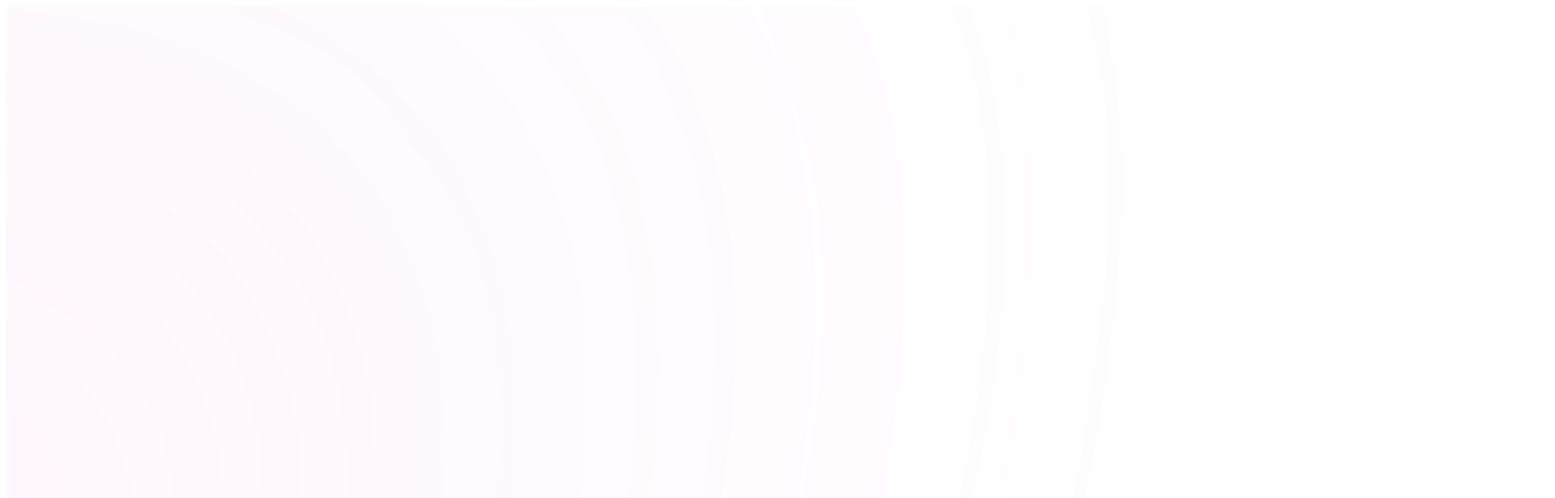
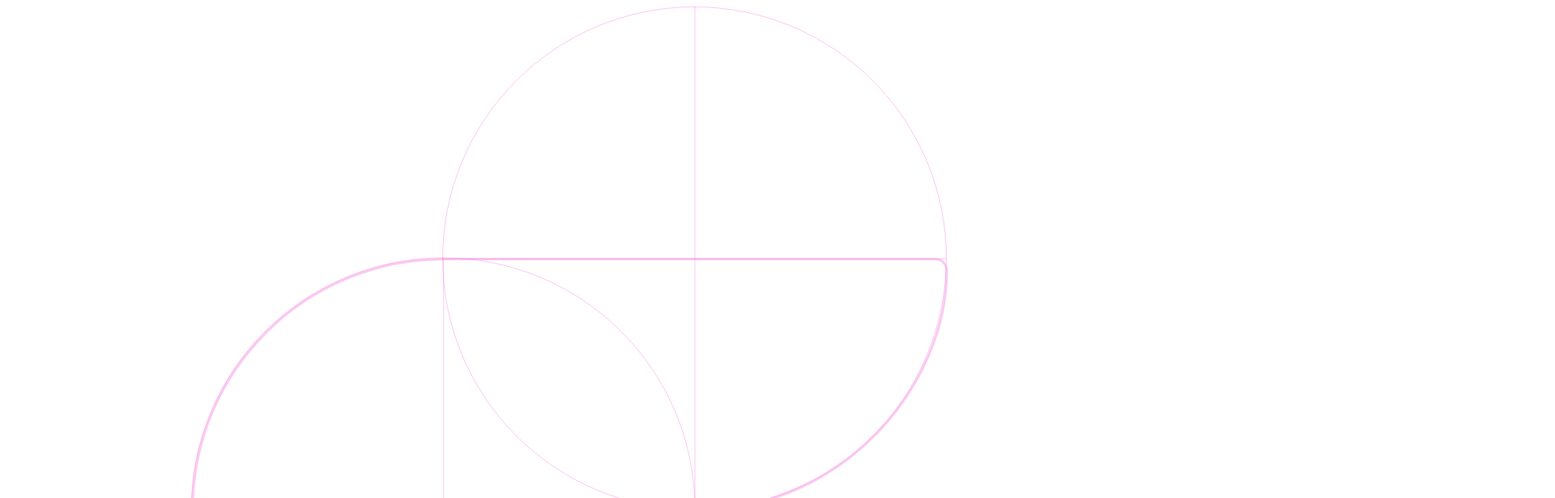
Before and after one commit to flytegg/flyte-website, a SvelteKit app: page /contact in a window 1280 px wide. Shown: the top 616 px of the page at 81% size, 1920 px wide, since content can reach past the window. Built offline with nearby package versions, Linux system fonts and the light colour scheme.

Commit message:
Text box bigger

```diff
--- a/src/routes/contact/+page.svelte
+++ b/src/routes/contact/+page.svelte
@@ -73,7 +73,7 @@
 </script>
 
 <section class="bg-[#0d0b0d] relative">
-    <img src="/misc/blur.svg" alt="Blur" class="absolute top-0 w-[70%] z-30 h-screen">
+<!--    <img src="/misc/blur.svg" alt="Blur" class="absolute top-0 w-[70%] z-30 h-screen">-->
     <img src="/misc/wireframe-logo.svg" alt="Blur" class="hidden lg:block absolute right-16 top-[-230px] w-[800px] z-0">
     <div class="w-[90%] mx-auto">
         <Navbar />
@@ -111,7 +111,7 @@
             </div>
             <div class="flex flex-col gap-2">
                 <p>Message</p>
-                <textarea bind:this={messageInput} id="message" bind:value={message} placeholder="What's up?" name="message" class="resize-none primary-input"></textarea>
+                <textarea bind:this={messageInput} id="message" bind:value={message} placeholder="What's up?" name="message" class="resize-none primary-input h-[350px]"></textarea>
                 {#if noMessage}
                     <p class="text-[#FF7575] text-sm">No message provided</p>
                 {/if}
```
